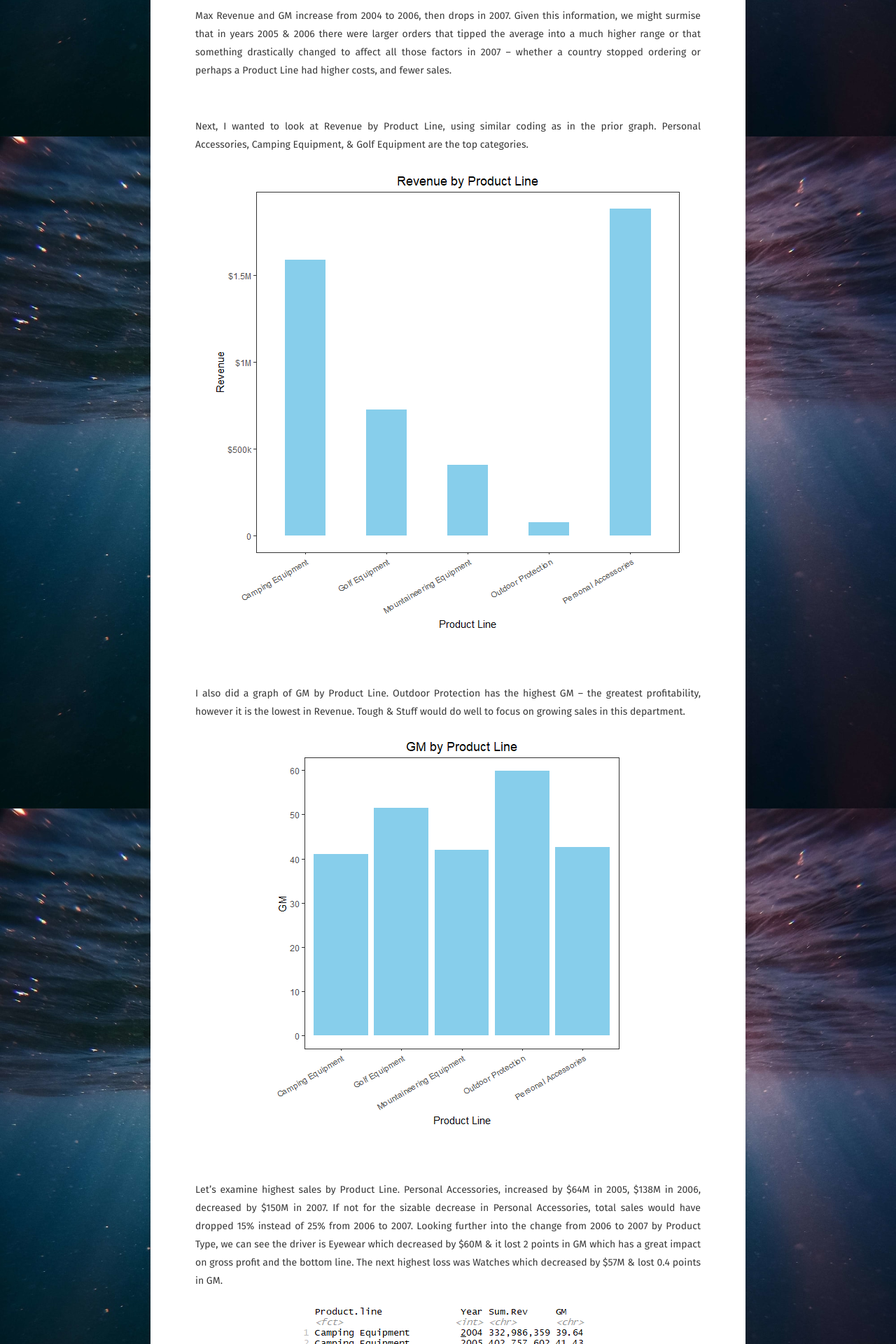
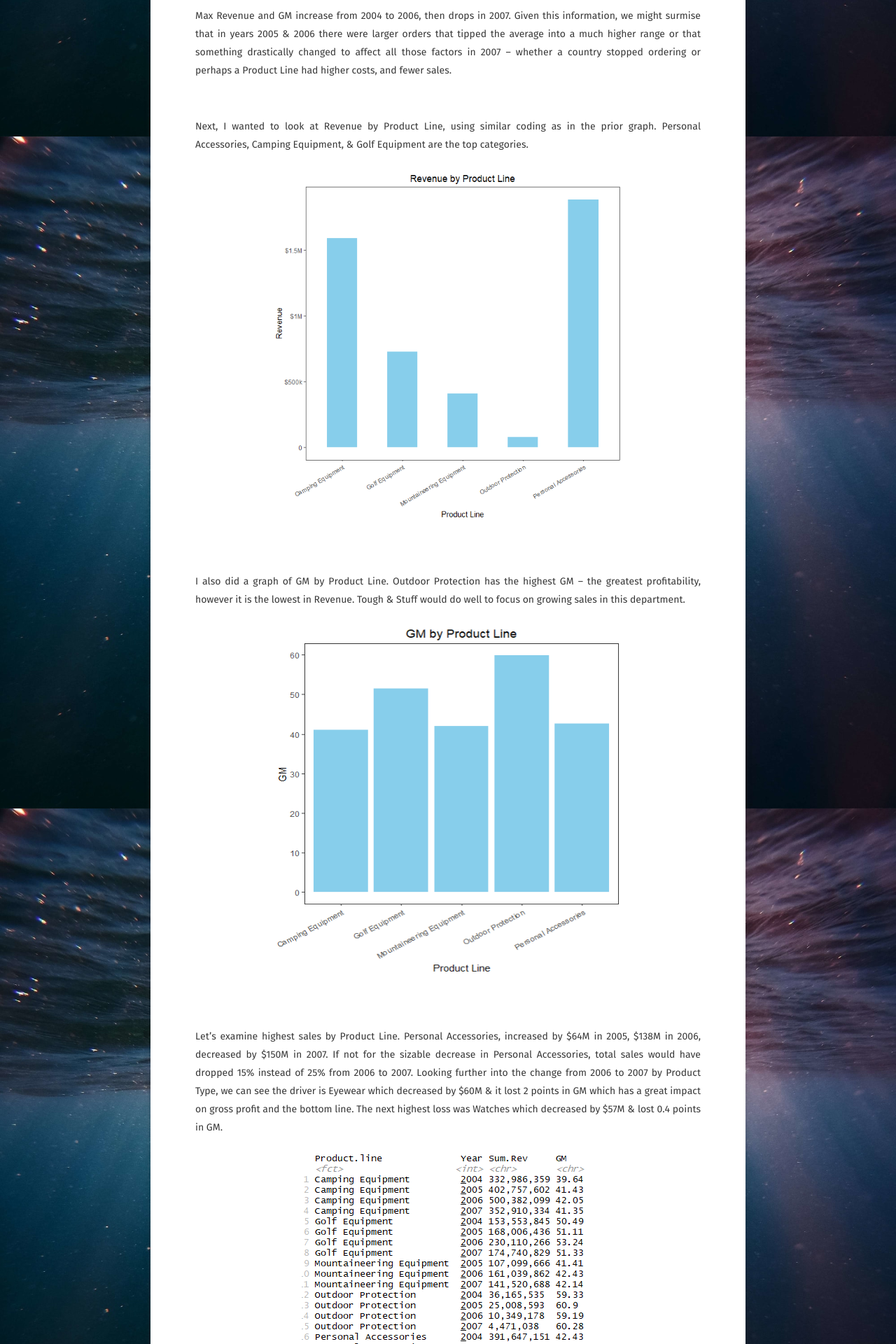
Before and after one commit to sarahschirduan/sarahschirduan.github.io, a Jekyll site: the page built from _posts/2019-08-06-increase-profits.md, in a window 1280 px wide. Shown: the part 2685-4605 px from the top of the page at 70% size. Built offline with Jekyll 4.4.1, drawn with Linux system fonts in a browser that asks for light colours; some web fonts are replaced.

Commit message:
Update 2019-08-06-increase-profits.md

```diff
--- a/_posts/2019-08-06-increase-profits.md
+++ b/_posts/2019-08-06-increase-profits.md
@@ -64,7 +64,7 @@
 Next, I wanted to look at Revenue by Product Line, using similar coding as in the prior graph. Personal Accessories, Camping Equipment, & Golf Equipment are the top categories.
 
 <figure>
-<a href="/assets/img/Tough3.png"><img src="/assets/img/Tough3.png"></a>
+<a href="/assets/img/Tough3.png"><img src="/assets/img/Tough3.png" style="width:500px; height:500px"></a>
 </figure>
 
 <br>
@@ -72,7 +72,7 @@
 I also did a graph of GM by Product Line. Outdoor Protection has the highest GM – the greatest profitability, however it is the lowest in Revenue. Tough & Stuff would do well to focus on growing sales in this department.
 
 <figure>
-<a href="/assets/img/Tough4.png"><img src="/assets/img/Tough4.png"></a>
+<a href="/assets/img/Tough4.png"><img src="/assets/img/Tough4.png" style="width:500px; height:500px"></a>
 </figure>
 
 <br>
@@ -104,7 +104,7 @@
 Next I did a graph of Revenue by Country (in the code I switched the x and y axis using coord_flip()). The top five countries with the highest sales are: U.S., Japan, China, Canada, and France. I also did an analysis of Country by GM, however all values ranged from 44.57 to 45.81, thus GM by Country is not the root of decreased profits. Let’s look at the top 5 countries from 2004 to 2007 to see if we notice Revenue significantly decreasing and increasing.
 
 <figure>
-<a href="/assets/img/Tough8.png"><img src="/assets/img/Tough8.png"></a>
+<a href="/assets/img/Tough8.png"><img src="/assets/img/Tough8.png" style="width:500px; height:500px"></a>
 </figure>
 
 <br>
@@ -124,7 +124,7 @@
 Now, we want to examine revenue by order method. The website is clearly the primary method for sales (nearly 80% of total) The conclusion with this is for Tough & Stuff to concentrate on the website.
 
 <figure>
-<a href="/assets/img/Tough10.png"><img src="/assets/img/Tough10.png"></a>
+<a href="/assets/img/Tough10.png"><img src="/assets/img/Tough10.png" style="width:500px; height:500px"></a>
 </figure>
 
 <br>
```
